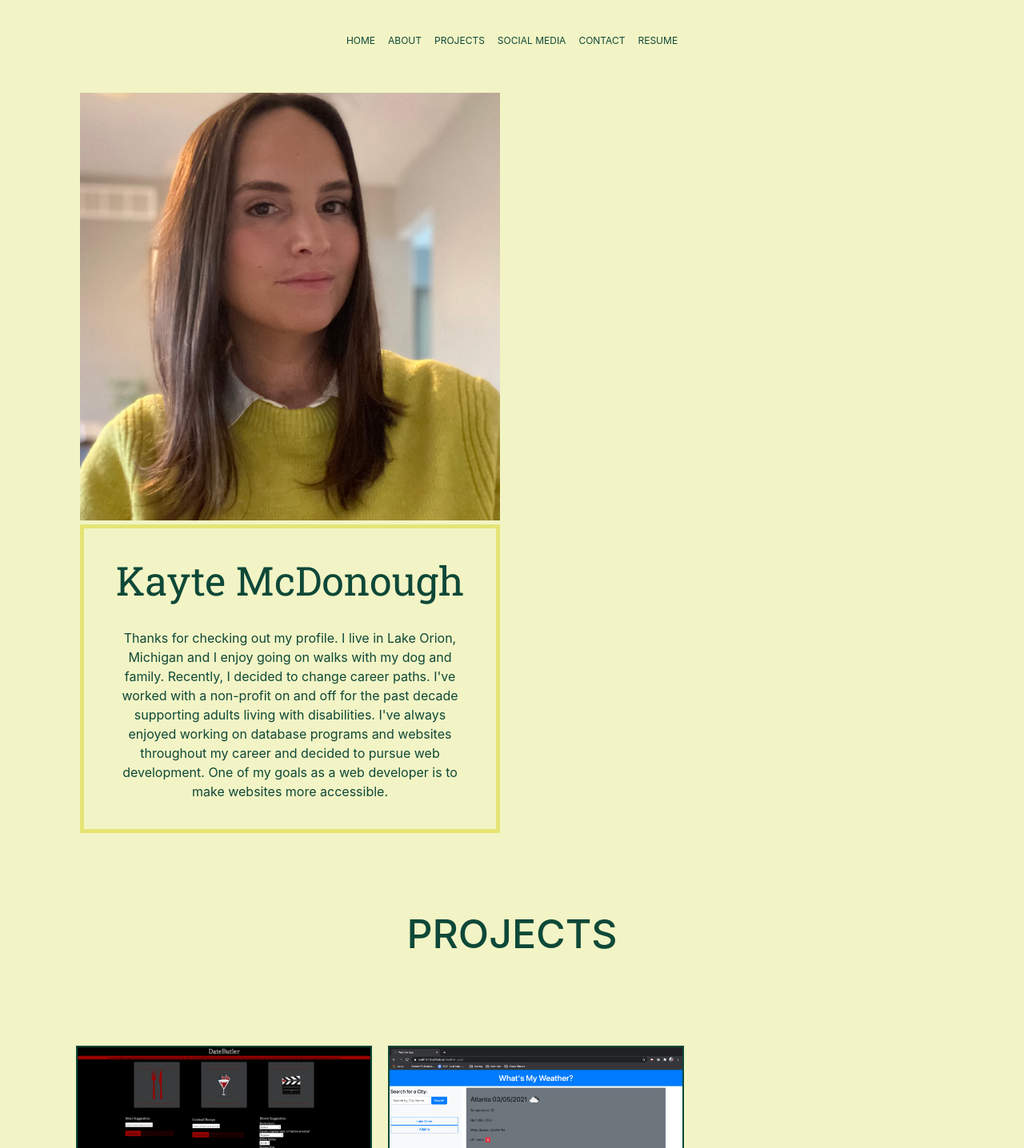
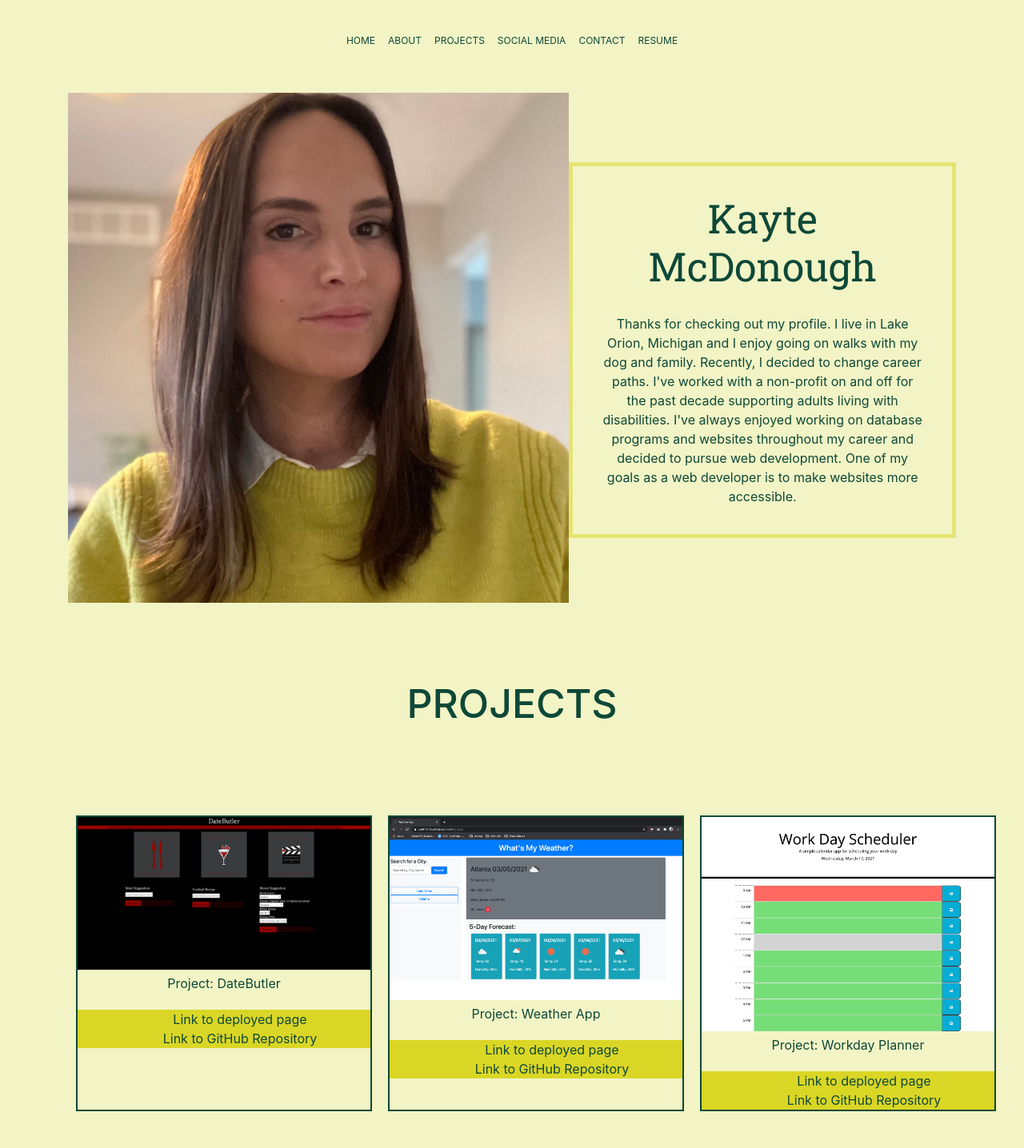
Before and after one commit to UseTheHill/portfolio_kmcdonough, a plain HTML site: page index.html in a window 1280 px wide. Shown: the part 166-1602 px from the top of the page at 80% size. Drawn offline with nearby package versions, Linux system fonts and the light colour scheme; some packages are replaced by stand-ins of ours; a script that the page names is missing; a web font is replaced by a local one.

Commit message:
edited responsive css for larger screen

```diff
--- a/assets/style.css
+++ b/assets/style.css
@@ -200,10 +200,15 @@ footer a:hover {
 }
 
 @media screen and (min-width: 992px) {
-    .about-container {
+    .about-content {
         display: flex;
         justify-content: center;
         align-items: center;
+        flex-direction: row;
+        flex-wrap: nowrap;
+    }
+    #projects_row {
+        flex-wrap: nowrap;
     }
 
 }
--- a/index.html
+++ b/index.html
@@ -55,7 +55,7 @@
 
     <section class="about py-5">
         <div class="container">
-            <div class="about-content col-lg-6" id="about">
+            <div class="about-content" id="about">
                 <div class="about-description">
                     <div class="signature">
                         <h5 class="signature-heading">Kayte McDonough</h5>
@@ -74,7 +74,7 @@
             <div class="section-heading text-center">
                 <h1 class="heading-title" id="projects">Projects</h1>
             </div>
-            <div class="row no-gutters">
+            <div class="row no-gutters" id="projects_row">
                 <div class="portfolio-content col-12 col-md-4 col-lg-4">
                     <a href="https://crudd03.github.io/date-butler/">
                     <img src="./assets/images/datebutler_screenshot.png" class="img-fluid" alt="screenshot of datebutler">
```
